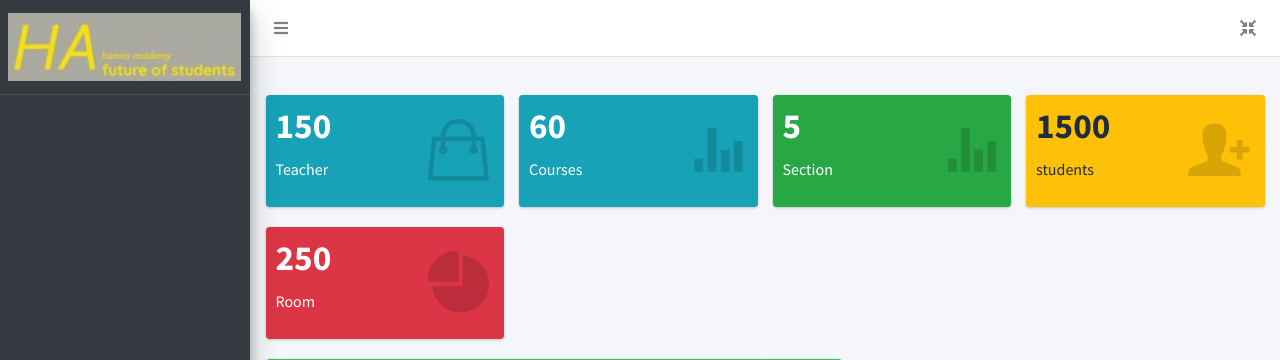
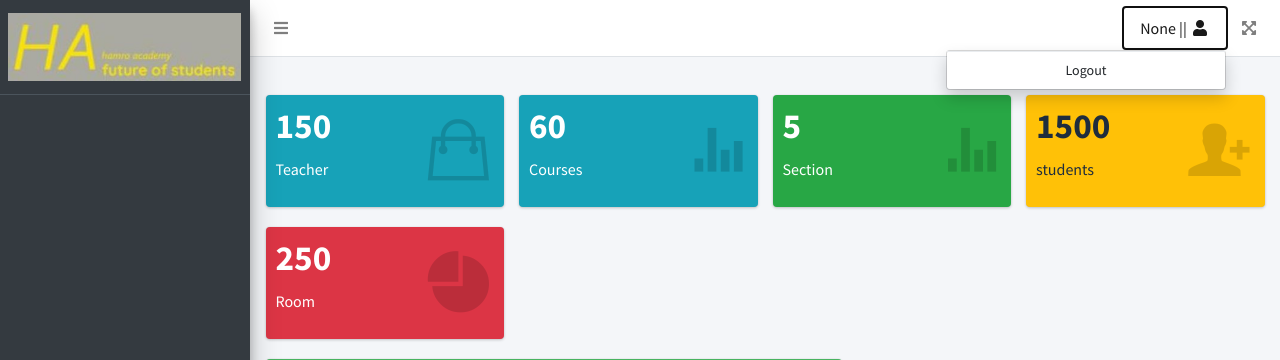
Before and after one commit to maheshwor003/HamroAcademyProject-, a Django app: page /Administration/dashboard/ in a window 1280 px wide, after a click that opens the changed part. Shown: the top 360 px of the page. Run offline with Django 4.2, Linux system fonts and the light colour scheme; some libraries are stand-ins or nearby versions.

Commit message:
maheshwor chanhes

```diff
--- a/Administration/template/Administration/dashboard.html
+++ b/Administration/template/Administration/dashboard.html
@@ -47,21 +47,35 @@
 
             </ul>
 
+
             <!-- Right navbar links -->
             <ul class="navbar-nav ml-auto">
                 <!-- Navbar Search -->
 
+                <li class="nav-item dropdown">
+                    <a class="nav-link" data-toggle="dropdown" href="#">
+                        {{ request.user.id }}  ||    {{ request.user.username }}    <i class="nav-icon fas fa-fw fa-user "></i>
+
+                    </a>
+                    <div class="dropdown-menu dropdown-menu-lg dropdown-menu-right">
+
+
+
+
+
+                      <div class="dropdown-divider"></div>
+                      <a href="#" class="dropdown-item dropdown-footer">Logout</a>
+                    </div>
+                  </li>
 
 
 
                 <li class="nav-item">
                     <a class="nav-link" data-widget="fullscreen" href="#" role="button">
-                        <i class="fas fa-expand-arrows-alt"></i>
+                   <i class="fas fa-expand-arrows-alt"></i>
                     </a>
                 </li>
-                <li class="nav-item">
 
-                </li>
             </ul>
         </nav>
         <!-- /.navbar -->
--- a/SystemLogin/views.py
+++ b/SystemLogin/views.py
@@ -31,6 +31,7 @@
         if form.is_valid():
             username = form.cleaned_data.get('username')
             password = form.cleaned_data.get('password')
+
             user = authenticate(username=username, password=password)
             if user is not None and user.is_admin:
                 login(request, user)
--- a/TeacherAndStudent/views.py
+++ b/TeacherAndStudent/views.py
@@ -18,6 +18,8 @@
     return render(request, 'info/logout.html')
 
 def test(request):
+    current_user = request.user
+    print(current_user.id)
     return render(request,'info/homepage.html')
 
 
```
Also changed, not shown: TeacherAndStudent/templates/info/homepage.html (+6 -2 lines).
